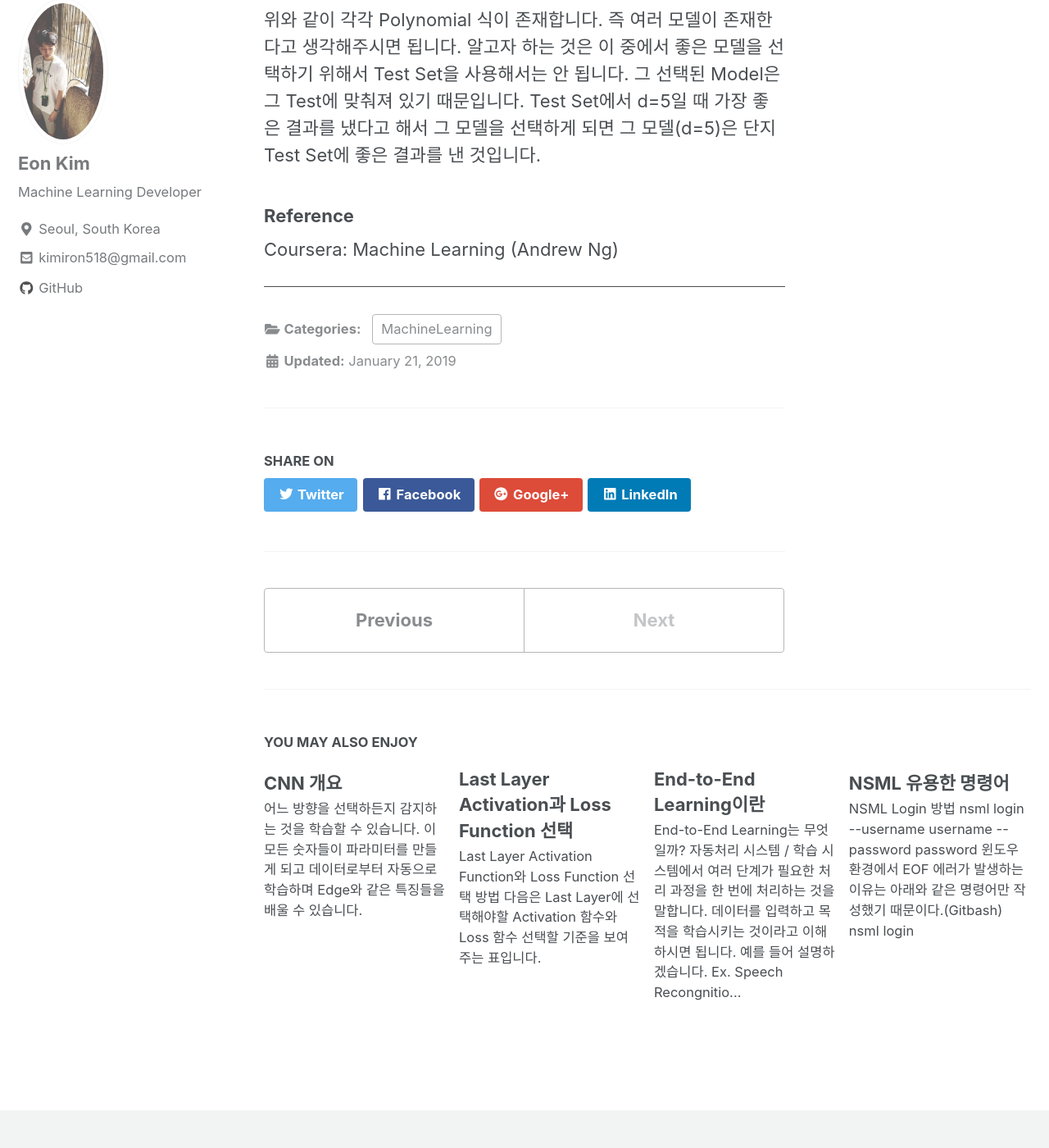
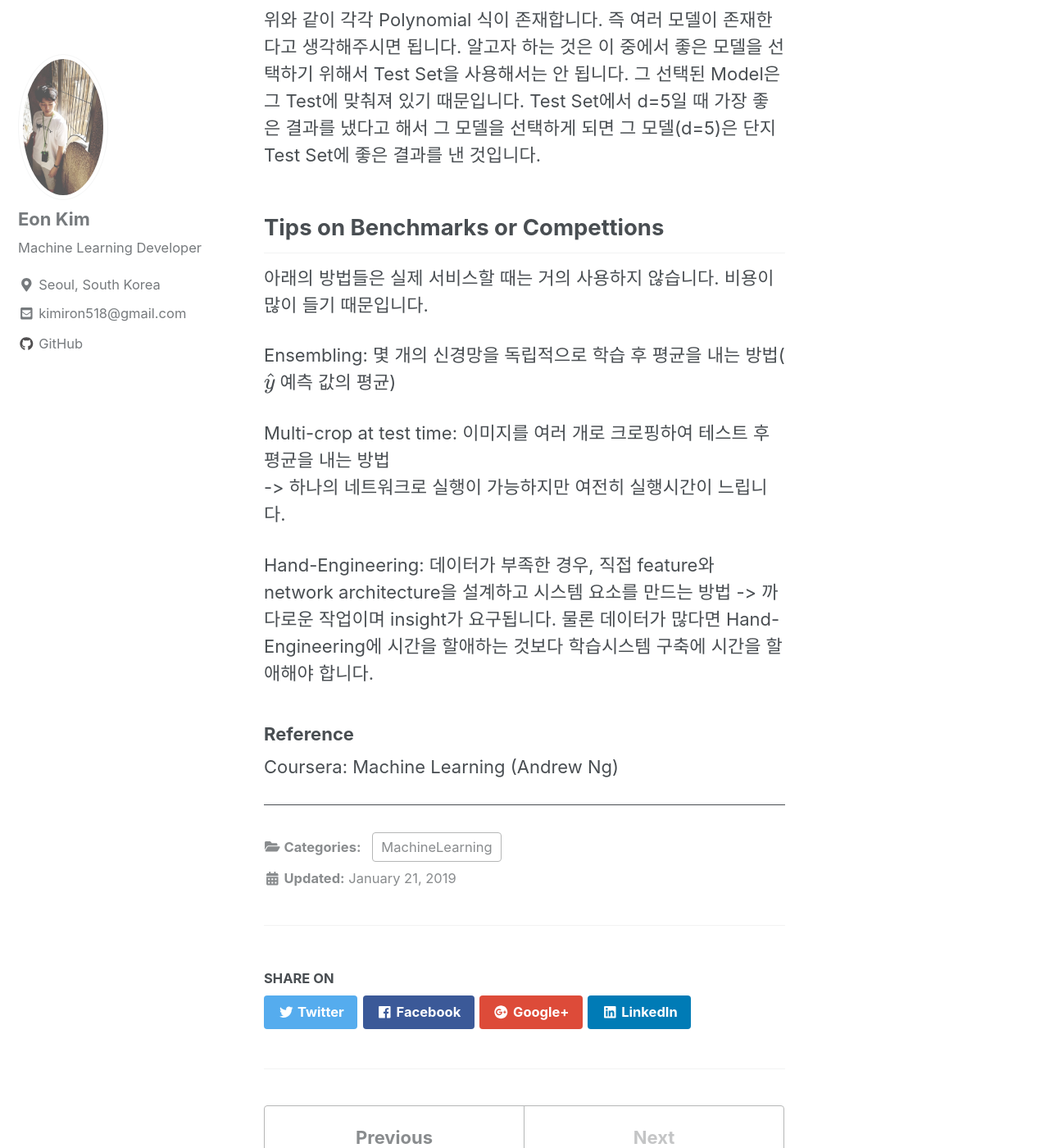
Before and after one commit to thisisiron/thisisiron.github.io, a Jekyll site: the page built from _posts/MachineLearning/2019-01-21-Debugging과 Tips.md, in a window 1280 px wide and 1400 px high, scrolled down 1107 px. Shown: the whole window at 82% size. Built offline with Jekyll 4.4.1, drawn with Linux system fonts in a browser that asks for light colours; cached includes are drawn as plain includes; nearby versions of some CDN libraries; formulas are drawn with MathJax 3.

Commit message:
update tip post

```diff
--- a/_posts/MachineLearning/2019-01-21-Debugging과 Tips.md
+++ b/_posts/MachineLearning/2019-01-21-Debugging과 Tips.md
@@ -35,5 +35,17 @@ $$
 
 <!-- <img src="/assets/images/multiple_filters.PNG"> -->
 
+## Tips on Benchmarks or Compettions
+아래의 방법들은 실제 서비스할 때는 거의 사용하지 않습니다. 비용이 많이 들기 때문입니다.
+
+Ensembling: 몇 개의 신경망을 독립적으로 학습 후 평균을 내는 방법($\hat{y}$ 예측 값의 평균)
+
+Multi-crop at test time: 이미지를 여러 개로 크로핑하여 테스트 후 평균을 내는 방법<br>
+-> 하나의 네트워크로 실행이 가능하지만 여전히 실행시간이 느립니다.
+
+Hand-Engineering: 데이터가 부족한 경우, 직접 feature와 network architecture을 설계하고 시스템 요소를 만드는 방법
+-> 까다로운 작업이며 insight가 요구됩니다. 물론 데이터가 많다면 Hand-Engineering에 시간을 할애하는 것보다 학습시스템 구축에
+시간을 할애해야 합니다.
+
 ### Reference
 Coursera: Machine Learning (Andrew Ng)
```
Also changed, not shown: _posts/MachineLearning/2019-01-06-Optimizer.md (+1 -1 lines), assets/images/GD_and_SGD.PNG (added).
